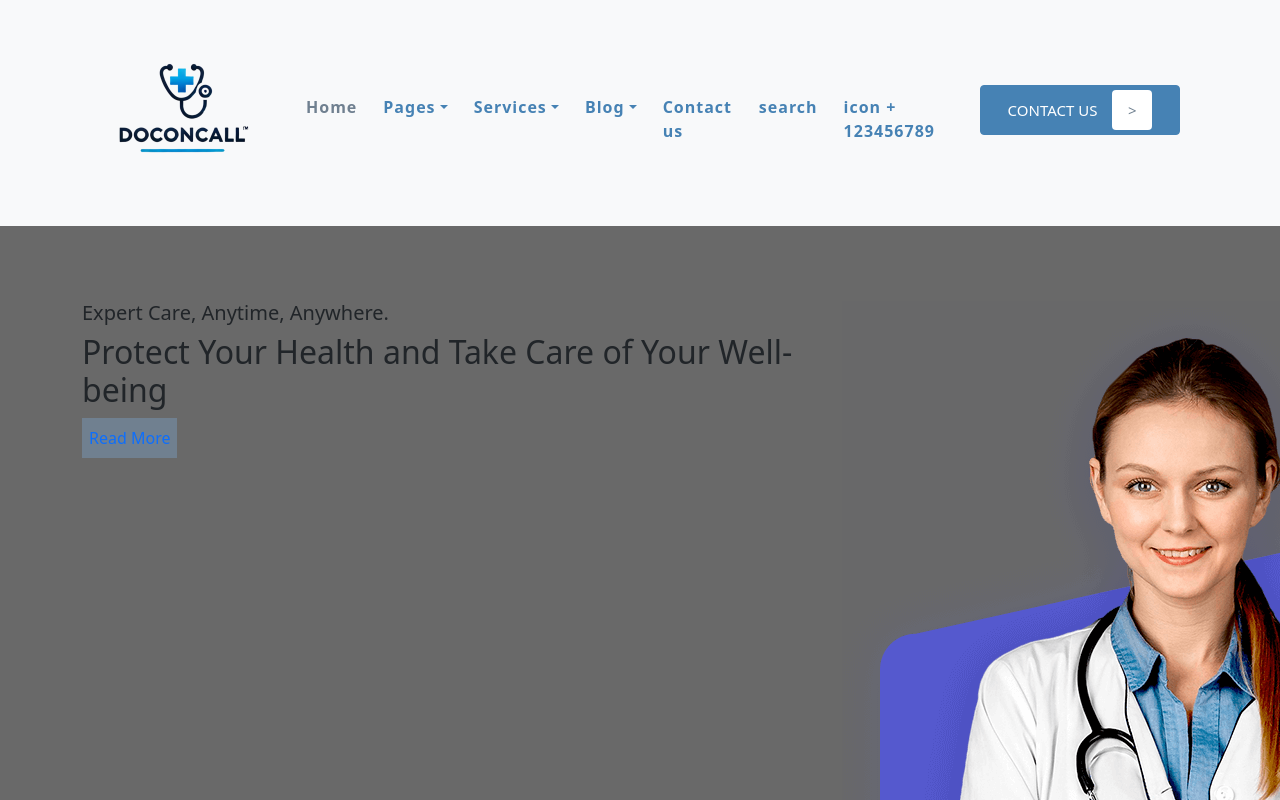
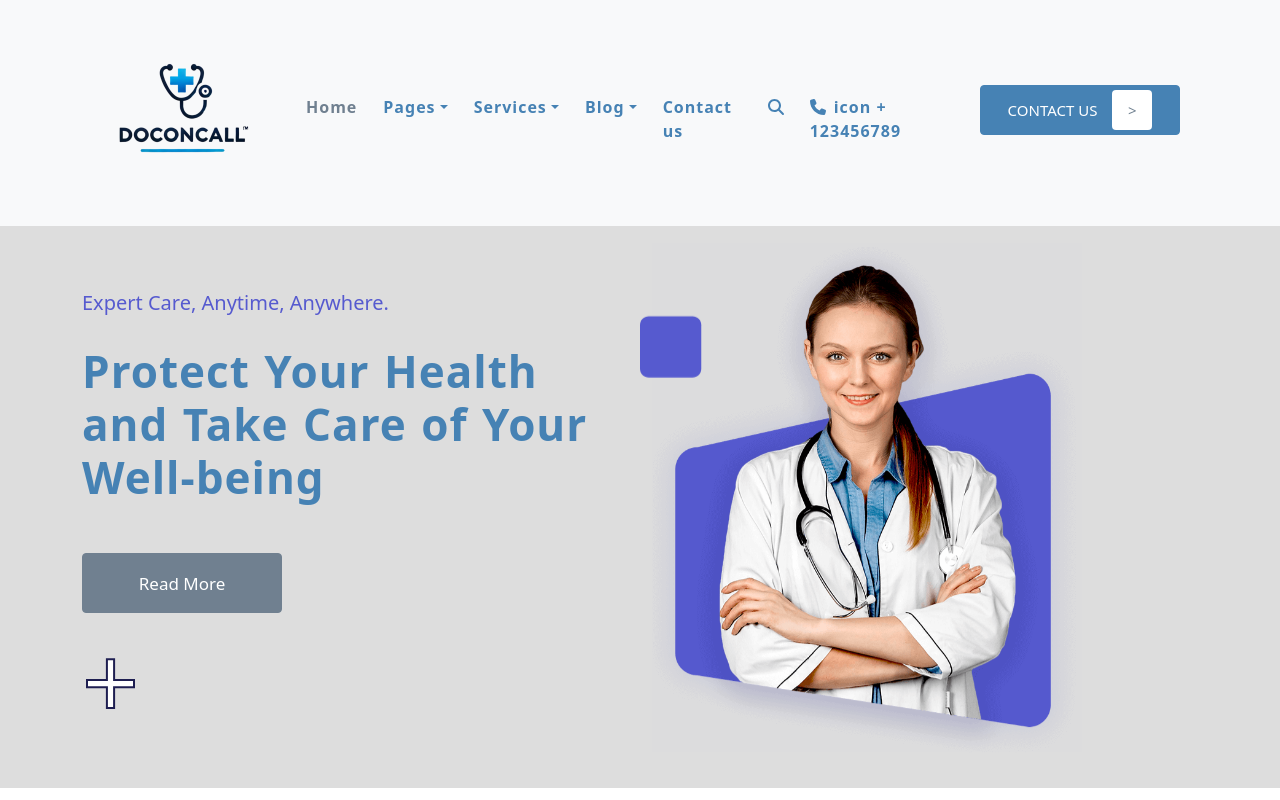
Before and after one commit to JShivode/DOCTORCLINIC-WEBSITE, a React (Create React App) app: page / in a window 1280 px wide. Shown: the top 800 px of the page. Built offline with nearby package versions, Linux system fonts and the light colour scheme.

Commit message:
add Home.css

```diff
--- a/package.json
+++ b/package.json
@@ -3,6 +3,9 @@
   "version": "0.1.0",
   "private": true,
   "dependencies": {
+    "@fortawesome/fontawesome-svg-core": "^6.7.2",
+    "@fortawesome/free-solid-svg-icons": "^6.7.2",
+    "@fortawesome/react-fontawesome": "^0.2.2",
     "@testing-library/dom": "^10.4.0",
     "@testing-library/jest-dom": "^6.6.3",
     "@testing-library/react": "^16.2.0",
--- a/src/Components/Nav/Nav.css
+++ b/src/Components/Nav/Nav.css
@@ -21,6 +21,9 @@ nav .navbar-nav a:focus {
 }
 nav .navbar-nav .active{
     color: var(--grey-color) !important;
+}
+nav .navbar-nav svg.phone{
+    margin-right: 8px;
 }
 nav .navbar-nav button{
     background-color: var(--main-color);
--- a/src/Components/Nav/Navbar.js
+++ b/src/Components/Nav/Navbar.js
@@ -2,6 +2,9 @@ import React from "react"
 import {Navbar , Container , NavDropdown , Collapse , Nav} from 'react-bootstrap';
 import './Nav.css';
 import logo from '../../Assets/logo.png';
+import {FontAwesomeIcon} from '@fortawesome/react-fontawesome'
+import {faPhone, faSearch} from '@fortawesome/free-solid-svg-icons'
+
 
 const Navbars = ()=>{
     return(
@@ -31,8 +34,10 @@ const Navbars = ()=>{
                 <NavDropdown.Item href="#action/3.1">Blog Details</NavDropdown.Item>
               </NavDropdown>
               <Nav.Link>Contact us</Nav.Link>
-              <Nav.Link>search</Nav.Link>
-              <Nav.Link>icon + 123456789</Nav.Link>
+              <Nav.Link><FontAwesomeIcon icon={faSearch}/></Nav.Link>
+              <Nav.Link>
+              <FontAwesomeIcon icon={faPhone} className="phone"/>
+                icon + 123456789</Nav.Link>
               <Nav.Link>
                 <button>contact us <span> > </span></button>
               </Nav.Link>
--- a/src/index.css
+++ b/src/index.css
@@ -2,7 +2,7 @@ body{
   margin: 0;
   padding: 0;
   font-family: "Noto Serif", serif;
-  background-color: dimgrey !important;
+  background-color: white;
 }
 
 html{
@@ -12,6 +12,7 @@ html{
 :root{
   --main-color :#4682B4;
   --grey-color : #708090;
+  --btn-color: #565acf;
 }
 
 
--- /dev/null
+++ b/src/pages/Home.css
@@ -0,0 +1,106 @@
+header{
+    margin-top: 0px;
+    background-color: #ddd;
+}
+header .row h5{
+    color: var(--btn-color);
+    font-size: 20px;
+    margin: 40px 0px 10px 0px;
+}
+header h2{
+    color: var(--main-color);
+    font-size: 44px;
+    margin: 30px 0px;
+    font-weight: bold;
+    letter-spacing: 1px;
+    word-spacing: 2px;
+}
+header button{
+    background-color: var(--grey-color) !important;
+    width: 200px;
+    height: 60px;
+    border: 1px solid var(--grey-color) !important;
+    border-radius: 4px !important;
+    margin-top: 20px;
+    transition: .2s ease;
+}
+header button a{
+    color: white;
+    font-size: 17px;
+    transition: .2s ease;
+}
+header button:hover a{
+    color: white;
+}
+header button:hover{
+    opacity: .6;
+}
+header span{
+    display: block;
+    font-size: 100px;
+    color: white;
+    -webkit-text-stroke: 2px rgb(30, 30, 81);
+    -moz-text-stroke: 2px rgb(30, 30, 81);
+    -o-text-stroke: 2px rgb(30, 30, 81);
+    -moz-animation: mover 1s infinite alternate;
+    -webkit-animation: mover 1s infinite alternate;
+    -o-animation: mover 1s infinite alternate;
+}
+header .header-box{
+    position: relative;
+    max-width: 100%;
+    height: auto;
+}
+header img{
+    max-width: 100%;
+    width: 430px;
+    height: auto;
+    animation: mover 1s infinite alternate;
+    -moz-animation: mover 1s infinite alternate;
+    -webkit-animation: mover 1s infinite alternate;
+    -o-animation: mover 1s infinite alternate;
+    transition: .3s ease all;
+}
+@keyframes mover{
+    0%{
+        transform: translateY(0px);
+    }
+    100%{
+        transform: translateY(-10px);
+    }
+}
+@-webkit-keyframes mover{
+    0%{
+        transform: translateY(0px);
+    }
+    100%{
+        transform: translateY(-10px);
+    }
+}
+@-moz-keyframes mover{
+    0%{
+        transform: translateY(0px);
+    }
+    100%{
+        transform: translateY(-10px);
+    }
+}
+@-o-keyframes mover{
+    0%{
+        transform: translateY(0px);
+    }
+    100%{
+        transform: translateY(-10px);
+    }
+}
+header svg{
+    color: var(--btn-color) ;
+    font-size:70px;
+    position: absolute;
+    left: 50%;
+    top: 40%;
+    animation: mover 1s infinite alternate;
+    -moz-animation: mover 1s infinite alternate;
+    -webkit-animation: mover 1s infinite alternate;
+    -o-animation: mover 1s infinite alternate;
+}
--- a/src/pages/Home.js
+++ b/src/pages/Home.js
@@ -1,5 +1,8 @@
 import React from "react";
 import headerimg from '../Assets/doc7.png';
+import './Home.css';
+import {FontAwesomeIcon} from '@fortawesome/react-fontawesome'
+import {faSquare} from '@fortawesome/free-solid-svg-icons'
 
 
 const Home = ()=>{
@@ -7,13 +10,17 @@ const Home = ()=>{
         <header>
             <div className='container'>
                 <div className='row'>
-                    <div className='col-md-8 col-lg-8'>
+                    <div className='col-md-6 col-lg-6'>
                         <h5>Expert Care, Anytime, Anywhere.</h5>
                         <h2>Protect Your Health and Take Care of Your Well-being</h2>
                         <button><a href='#'>Read More</a></button>
+                        <span>+</span>
                     </div>
-                    <div className='col-lg-4 col-md-4'>
-                        <img src={headerimg}/>
+                    <div className='col-lg-6 col-md-6'>
+                        <div classame='header-box'>
+                             <img src={headerimg}/>
+                             <FontAwesomeIcon icon={faSquare}/>
+                        </div>
                     </div>
                 </div>
             </div>
```
Also changed, not shown: 1 other file (tests, documents, lock files or other folders).
